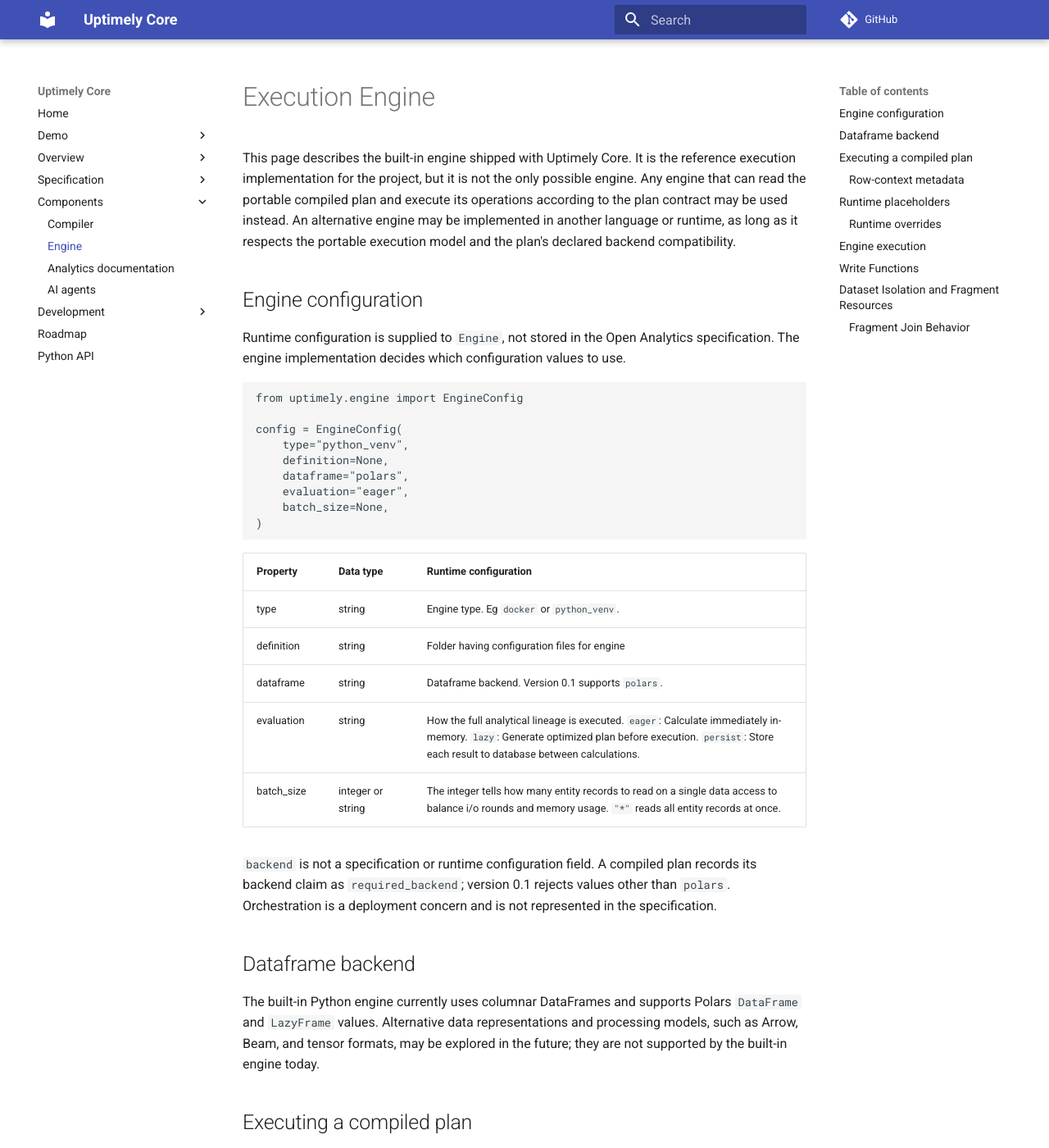
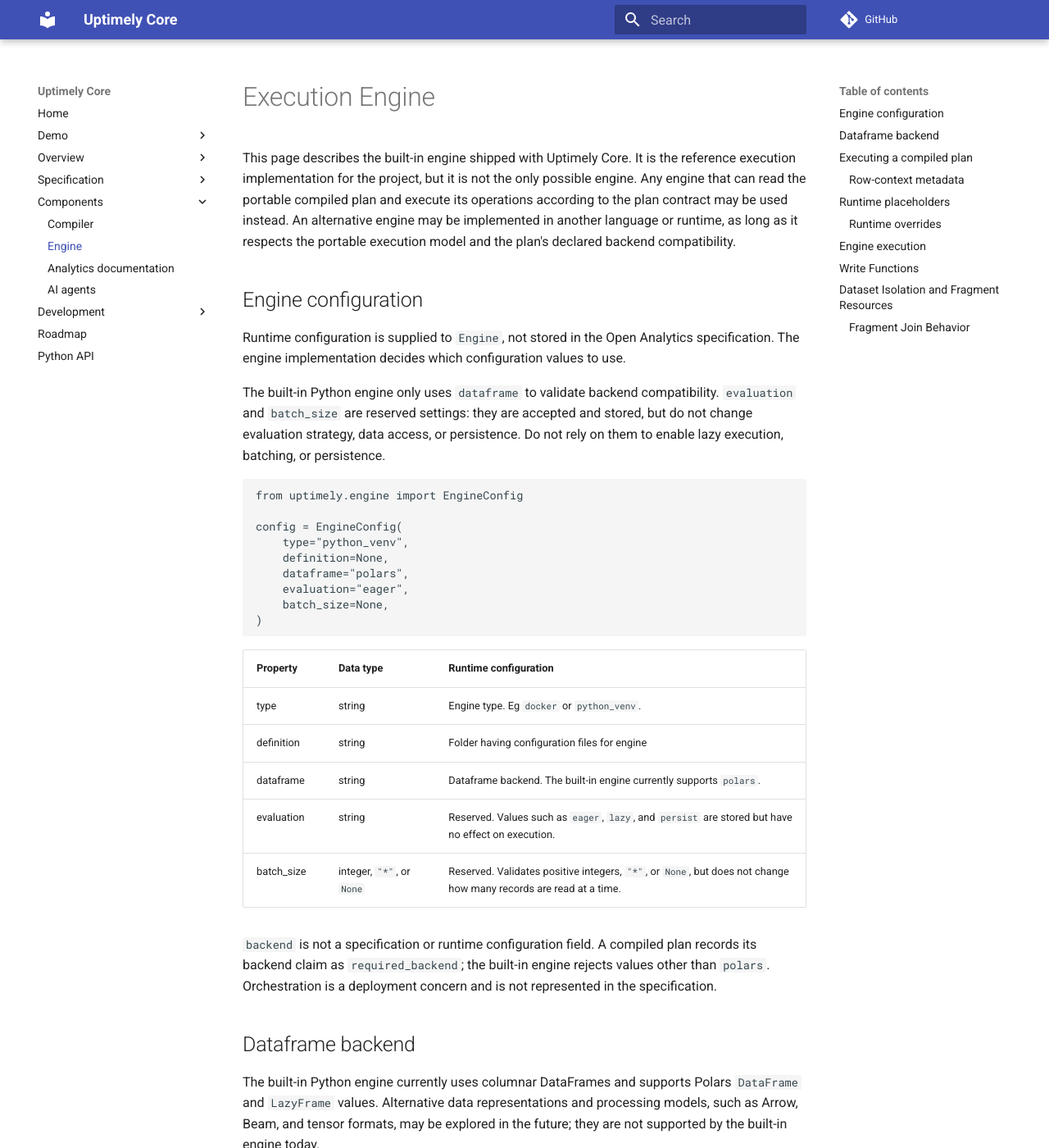
Before and after one commit to uptimely-ai/uptimely-core, an MkDocs documentation site: the page built from docs/components/engine/index.md, in a window 1280 px wide and 1400 px high. Shown: the whole window at 82% size. Built offline with MkDocs 1.6.1 and Material for MkDocs 9.7.7, drawn with Linux system fonts in a browser that asks for light colours; comment, search, counter and statistics services are not loaded.

Commit message:
Address engine attributes to hints only
evaluation and batch_size do not contribute to engine behavior as of now.

````diff
--- a/docs/components/engine/index.md
+++ b/docs/components/engine/index.md
@@ -5,6 +5,12 @@
 ## Engine configuration
 
 Runtime configuration is supplied to `Engine`, not stored in the Open Analytics specification. The engine implementation decides which configuration values to use.
+
+The built-in Python engine only uses `dataframe` to validate backend
+compatibility. `evaluation` and `batch_size` are reserved settings: they are
+accepted and stored, but do not change evaluation strategy, data access, or
+persistence. Do not rely on them to enable lazy execution, batching, or
+persistence.
 
 ```python
 from uptimely.engine import EngineConfig
@@ -22,12 +28,12 @@
 --- | --- | ---
 type | string | Engine type. Eg `docker` or `python_venv`.
 definition | string | Folder having configuration files for engine
-dataframe | string | Dataframe backend. Version 0.1 supports `polars`.
-evaluation | string | How the full analytical lineage is executed. `eager`: Calculate immediately in-memory. `lazy`: Generate optimized plan before execution. `persist`: Store each result to database between calculations.
-batch_size | integer or string | The integer tells how many entity records to read on a single data access to balance i/o rounds and memory usage. `"*"` reads all entity records at once.
+dataframe | string | Dataframe backend. The built-in engine currently supports `polars`.
+evaluation | string | Reserved. Values such as `eager`, `lazy`, and `persist` are stored but have no effect on execution.
+batch_size | integer, `"*"`, or `None` | Reserved. Validates positive integers, `"*"`, or `None`, but does not change how many records are read at a time.
 
 `backend` is not a specification or runtime configuration field. A compiled plan records its backend
-claim as `required_backend`; version 0.1 rejects values other than `polars`.
+claim as `required_backend`; the built-in engine rejects values other than `polars`.
 Orchestration is a deployment concern and is not represented in the
 specification.
 
````
Also changed, not shown: 1 other file.
